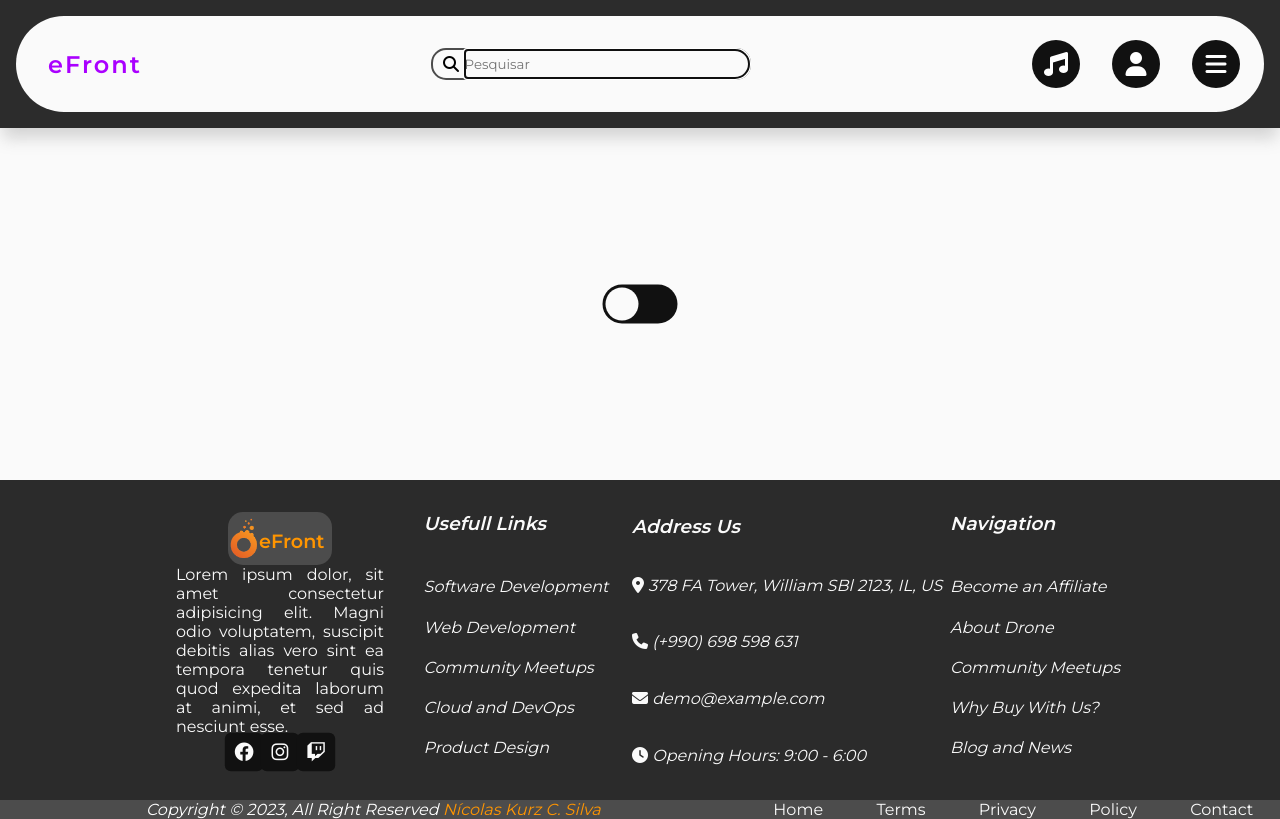
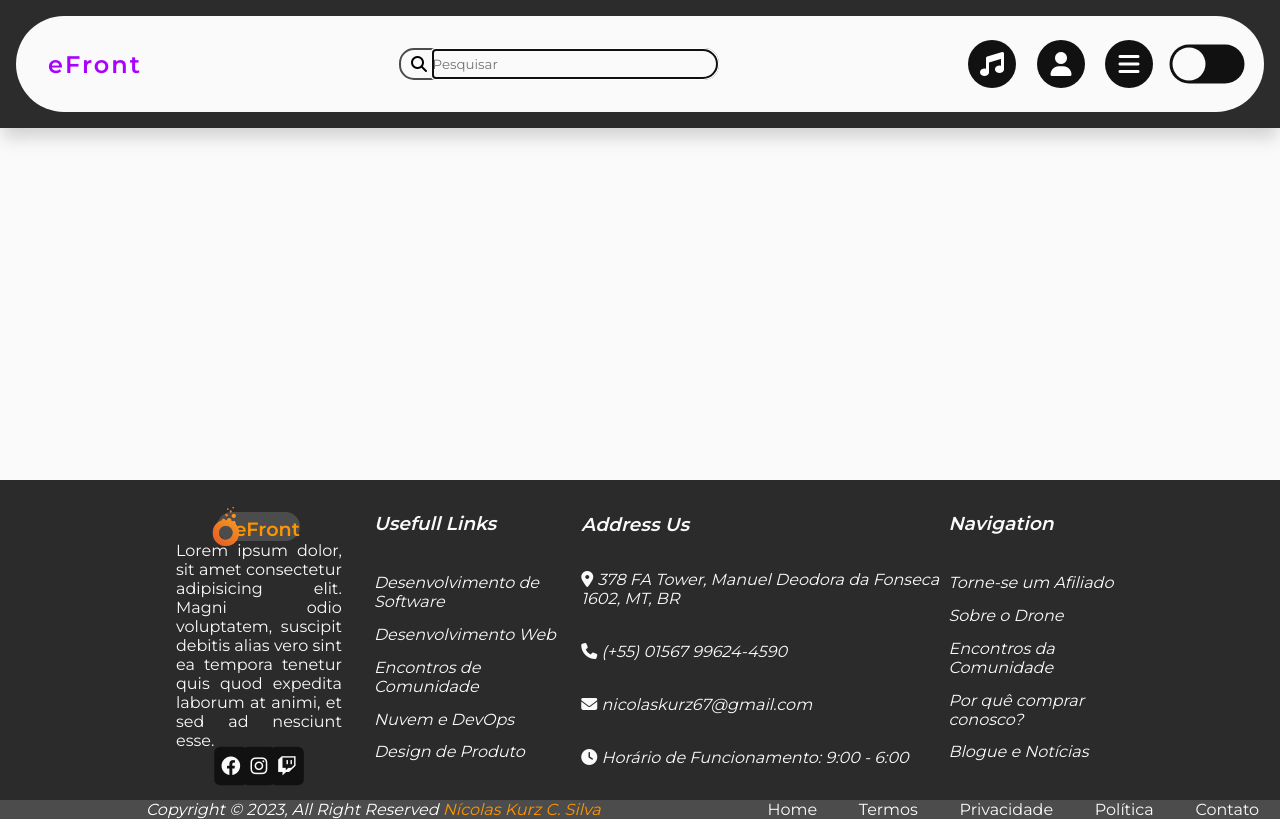
Before and after one commit to nicolaskurzcsilva/efront, a plain HTML site: page index.html in a window 1280 px wide. Drawn offline with Linux system fonts and the light colour scheme.

Commit message:
btn dk-thm and data

```diff
--- a/css/style.css
+++ b/css/style.css
@@ -161,7 +161,7 @@ body.dark {
 
 .menu-itens {
     height: 4rem;
-    width: 12rem;
+    width: 16rem;
     background-color: transparent;
 
     display: flex;
@@ -169,7 +169,7 @@ body.dark {
     align-items: center;
 }
 
-.menu-itens div {
+.menu-itens .menu-itens-item {
     height: 2rem;
     width: 2rem;
     transform: scale(1.5);
--- a/index.html
+++ b/index.html
@@ -25,20 +25,20 @@
                 </div>
 
                 <div class="menu-itens">
-                    <div><i class="fa-solid fa-music"></i></div>
-                    <div><i class="fa-solid fa-user"></i></div>
-                    <div><i class="fa-solid fa-bars"></i></div>
+                    <div class="menu-itens-item"><i class="fa-solid fa-music"></i></div>
+                    <div class="menu-itens-item"><i class="fa-solid fa-user"></i></div>
+                    <div class="menu-itens-item"><i class="fa-solid fa-bars"></i></div>
+                    <div class="container-chk">
+                        <input type="checkbox" class="checkbox" id="chk"/>
+
+                        <label class="label" for="chk">
+                            <div class="ball"></div>
+                        </label>
+                    </div>
                 </div>
             </nav>
         </header>
 
-        <div class="container-chk">
-            <input type="checkbox" class="checkbox" id="chk"/>
-
-            <label class="label" for="chk">
-                <div class="ball"></div>
-            </label>
-        </div>
 
         <footer class="container-footer">
             <div class="container-footer-content">
@@ -59,11 +59,11 @@
                 <div class="container-footer-content-usefull-links">
                     <h3>Usefull Links</h3>
                     <div class="container-footer-content-usefull-links-a">
-                        <a>Software Development</a>
-                        <a>Web Development</a>
-                        <a>Community Meetups</a>
-                        <a>Cloud and DevOps</a>
-                        <a>Product Design</a>
+                        <a>Desenvolvimento de Software</a>
+                        <a>Desenvolvimento Web</a>
+                        <a>Encontros de Comunidade</a>
+                        <a>Nuvem e DevOps</a>
+                        <a>Design de Produto</a>
                     </div>
                 </div>
 
@@ -72,25 +72,25 @@
                     <div class="container-footer-content-address-item">
                         <div class="y">
                             <i class="fa-sharp fa-solid fa-location-dot"></i>
-                            <spam>378 FA Tower, William SBl 2123, IL, US</spam>
+                            <span>378 FA Tower, Manuel Deodora da Fonseca 1602, MT, BR</span>
                         </div>
                     </div>
                     <div class="container-footer-content-address-item">
                         <div class="y">
                             <i class="fa-solid fa-phone"></i>
-                            <spam>(+990) 698 598 631</spam>
+                            <span>(+55) 01567 99624-4590</span>
                         </div>
                     </div>
                     <div class="container-footer-content-address-item">
                         <div class="y">
                             <i class="fa-solid fa-envelope"></i>
-                            <spam>demo@example.com</spam>
+                            <span>nicolaskurz67@gmail.com</span>
                         </div>
                     </div>
                     <div class="container-footer-content-address-item">
                         <div class="y">
                             <i class="fa-solid fa-clock"></i>
-                            <spam>Opening Hours: 9:00 - 6:00</spam>
+                            <span>Horário de Funcionamento: 9:00 - 6:00</span>
                         </div>
                     </div>
                 </div>
@@ -98,11 +98,11 @@
                 <div class="container-footer-content-navigation">
                     <h3>Navigation</h3>
                     <div class="container-footer-content-usefull-links-a">
-                        <a>Become an Affiliate</a>
-                        <a>About Drone</a>
-                        <a>Community Meetups</a>
-                        <a>Why Buy With Us?</a>
-                        <a>Blog and News</a>
+                        <a>Torne-se um Afiliado</a>
+                        <a>Sobre o Drone</a>
+                        <a>Encontros da Comunidade</a>
+                        <a>Por quê comprar conosco?</a>
+                        <a>Blogue e Notícias</a>
                     </div>
                 </div>
             </div>
@@ -115,10 +115,10 @@
                 <div class="container-footer-box-info">
                     <ul>
                         <a href="#">Home</a>
-                        <a href="#">Terms</a>
-                        <a href="#">Privacy</a>
-                        <a href="#">Policy</a>
-                        <a href="#">Contact</a>
+                        <a href="#">Termos</a>
+                        <a href="#">Privacidade</a>
+                        <a href="#">Política</a>
+                        <a href="#">Contato</a>
                     </ul>
                 </div>
             </div>
```
